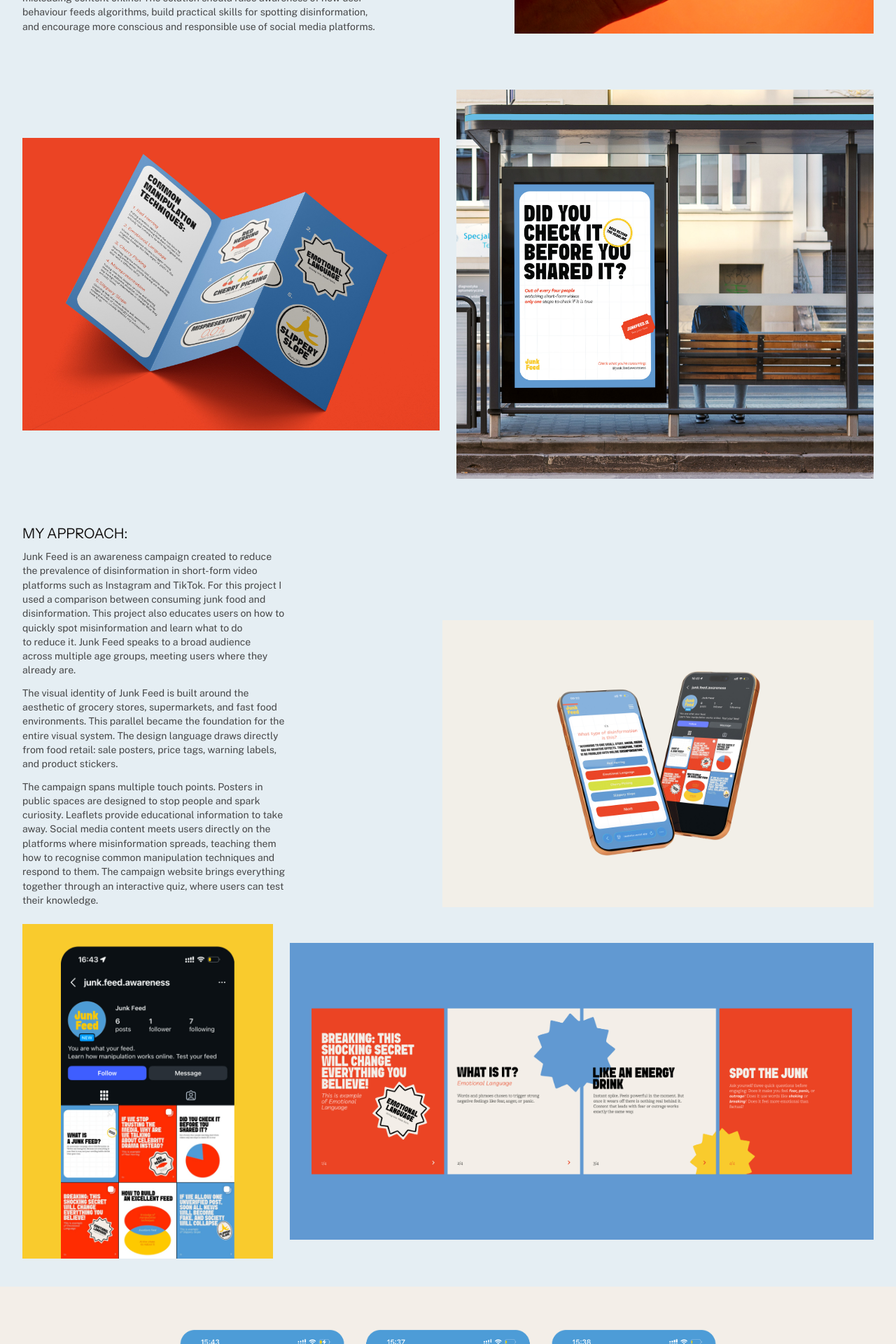
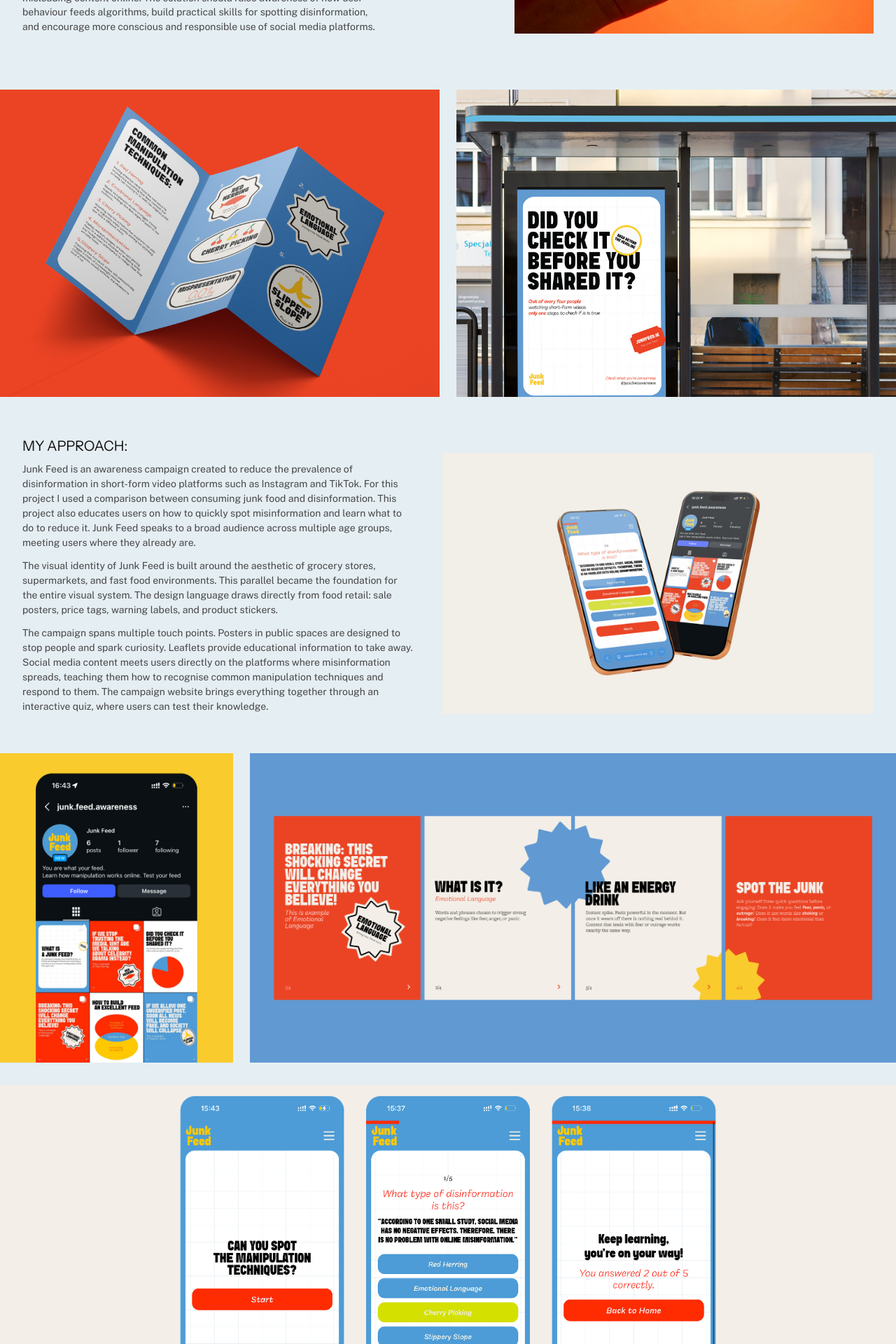
Before and after one commit to astakhovaiolesya-debug/my-protfolio-website, a React (Vite) app: page /works/junk-feed-campaign in a window 1280 px wide. Shown: the part 780-2700 px from the top of the page at 70% size. Built offline with nearby package versions, Linux system fonts and the light colour scheme.

Commit message:
images sizes

```diff
--- a/src/pages/projects/ProjectPageJunkFeed.tsx
+++ b/src/pages/projects/ProjectPageJunkFeed.tsx
@@ -2,6 +2,31 @@ import { Container } from '../../components/Container'
 import { NextProjectLink } from '../../components/NextProjectLink'
 import { ProjectHero } from '../../components/ProjectHero'
 import { getNextProjectHref } from '../../data/projects'
+
+function CaseStudyImage({
+  src,
+  aspectClassName,
+  className,
+  objectPosition = 'center',
+}: {
+  src: string
+  aspectClassName: string
+  className?: string
+  objectPosition?: string
+}) {
+  return (
+    <figure className={['w-full overflow-hidden bg-warm/10', aspectClassName, className].filter(Boolean).join(' ')}>
+      <img
+        src={src}
+        alt=""
+        className="h-full w-full object-cover"
+        style={{ objectPosition }}
+        loading="lazy"
+        decoding="async"
+      />
+    </figure>
+  )
+}
 
 export function ProjectPageJunkFeed() {
   const nextHref = getNextProjectHref('/works/junk-feed-campaign')
@@ -31,30 +56,26 @@ export function ProjectPageJunkFeed() {
         imageMaxWidth={673}
       />
 
-      <section>
-        <Container className="pb-10">
-          <div className="grid gap-6 lg:grid-cols-2 lg:items-center">
-            <div className="overflow-hidden bg-warm/10">
-              <img src="/images/junk-feed-leaflet.jpg" alt="" className="h-full w-full object-cover" loading="lazy" />
-            </div>
-            <div className="overflow-hidden bg-warm/10">
-              <img
-                src="/images/junk-feed-bus-shelter.jpg"
-                alt=""
-                className="h-full w-full object-cover"
-                loading="lazy"
-              />
-            </div>
-          </div>
-        </Container>
+      <div className="flex flex-col gap-8">
+      {/* Figma 304:529 — equal 679×475 frames, full bleed, 24px gap */}
+      <section aria-label="Campaign print and outdoor">
+        <div className="grid grid-cols-1 gap-6 lg:grid-cols-2">
+          <CaseStudyImage src="/images/junk-feed-leaflet.jpg" aspectClassName="aspect-[679/475]" />
+          <CaseStudyImage
+            src="/images/junk-feed-bus-shelter.jpg"
+            aspectClassName="aspect-[679/475]"
+            objectPosition="center top"
+          />
+        </div>
       </section>
 
+      {/* Figma 304:532 — 570px text + 675×409 image, bottom aligned */}
       <section>
-        <Container className="py-6">
-          <div className="grid gap-10 lg:grid-cols-[minmax(0,570px)_minmax(0,1fr)] lg:items-end lg:gap-[30px]">
+        <Container className="py-6 lg:py-6">
+          <div className="grid gap-10 lg:grid-cols-[minmax(0,570px)_minmax(0,675px)] lg:items-end lg:justify-between lg:gap-[30px]">
             <div className="space-y-2">
               <p className="editorial-subhead">MY APPROACH:</p>
-              <div className="max-w-[44ch] space-y-3 text-ink/75">
+              <div className="max-w-[560px] space-y-3 text-[14px] leading-normal text-ink/75">
                 <p>
                   Junk Feed is an awareness campaign created to reduce the prevalence of disinformation in short-form
                   video platforms such as Instagram and TikTok. For this project I used a comparison between consuming
@@ -78,42 +99,36 @@ export function ProjectPageJunkFeed() {
               </div>
             </div>
 
-            <div className="overflow-hidden bg-warm/10">
-              <img src="/images/junk-feed-phones.jpg" alt="" className="h-full w-full object-cover" loading="lazy" />
-            </div>
+            <CaseStudyImage
+              src="/images/junk-feed-phones.jpg"
+              aspectClassName="aspect-[675/409]"
+              className="lg:max-w-[675px] lg:justify-self-end"
+            />
           </div>
         </Container>
       </section>
 
-      <section>
-        <Container className="pb-10">
-          <div className="grid gap-6 lg:grid-cols-[minmax(0,358px)_minmax(0,1fr)] lg:items-center">
-            <div className="overflow-hidden bg-warm/10">
-              <img src="/images/junk-feed-social-1.jpg" alt="" className="h-full w-full object-cover" loading="lazy" />
-            </div>
-            <div className="overflow-hidden bg-warm/10">
-              <img src="/images/junk-feed-social-2.jpg" alt="" className="h-full w-full object-cover" loading="lazy" />
-            </div>
-          </div>
-        </Container>
+      {/* Figma 317:628 — 358×475 + 994×475, full bleed, 24px gap */}
+      <section aria-label="Campaign social and print">
+        <div className="grid grid-cols-1 gap-6 lg:grid-cols-[minmax(0,358fr)_minmax(0,994fr)]">
+          <CaseStudyImage src="/images/junk-feed-social-1.jpg" aspectClassName="aspect-[358/475]" />
+          <CaseStudyImage src="/images/junk-feed-social-2.jpg" aspectClassName="aspect-[994/475]" />
+        </div>
       </section>
 
+      {/* Figma 317:635 — 1373×600 website mockup, centered full bleed */}
       <section aria-label="Campaign website">
-        <div className="overflow-hidden bg-warm/10">
-          <img
-            src="/images/junk-feed-website.jpg"
-            alt=""
-            className="mx-auto h-auto w-full max-w-[1373px] object-cover"
-            loading="lazy"
-          />
+        <div className="mx-auto w-full max-w-[1373px]">
+          <CaseStudyImage src="/images/junk-feed-website.jpg" aspectClassName="aspect-[1373/600]" />
         </div>
       </section>
 
       <section>
-        <Container className="flex justify-end py-8">
+        <Container className="flex justify-end py-2 lg:py-2">
           <NextProjectLink to={nextHref} />
         </Container>
       </section>
+      </div>
     </>
   )
 }
```
